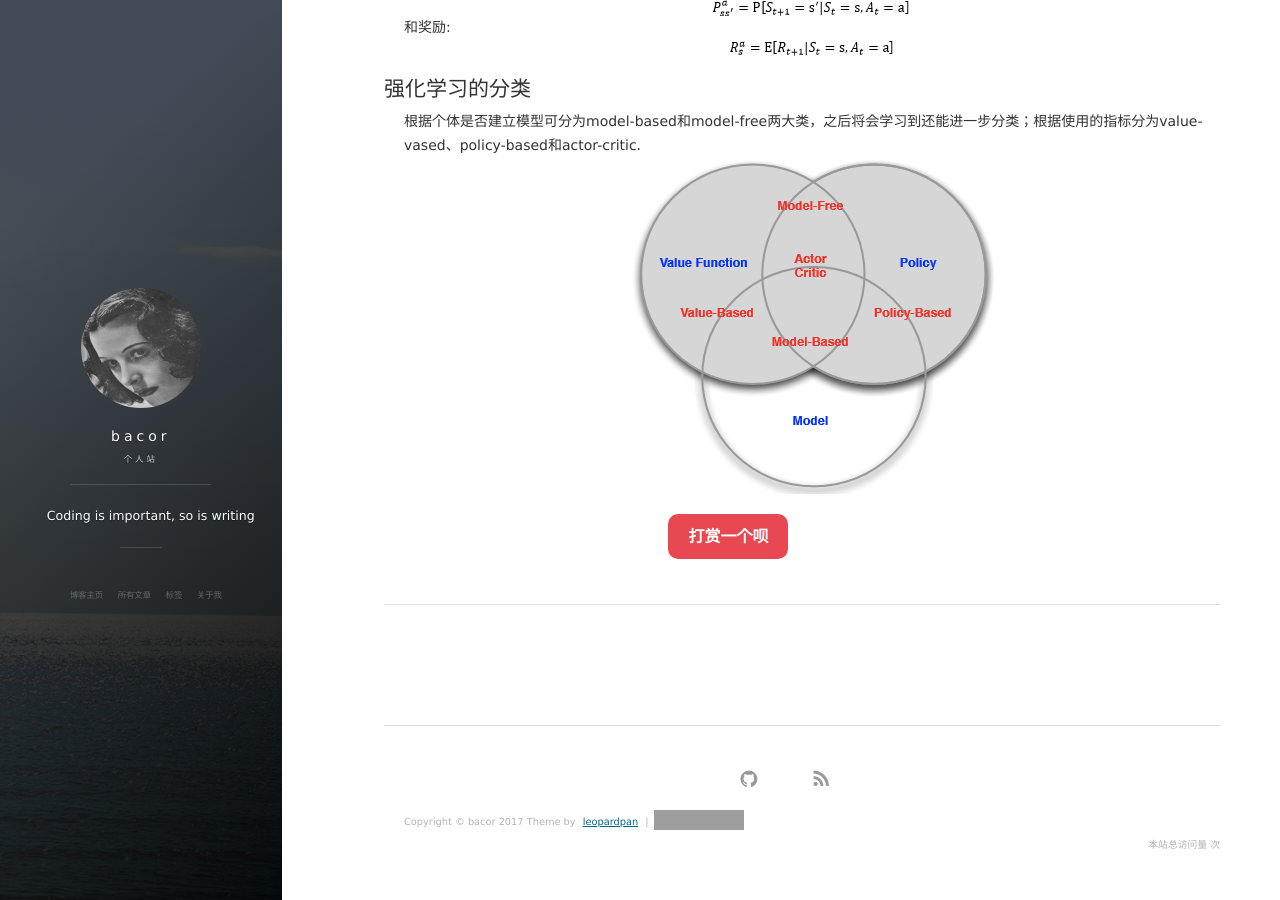
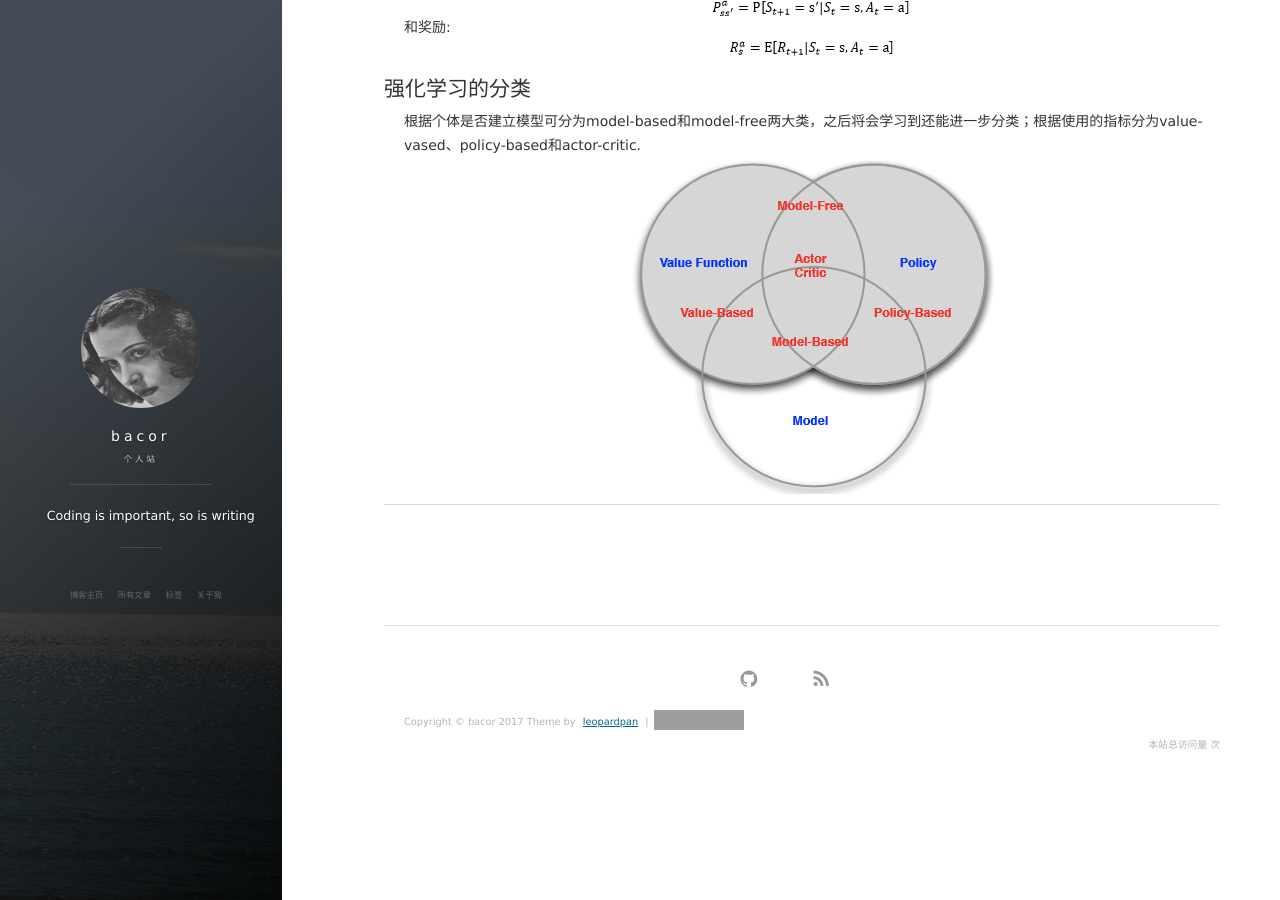
Before and after one commit to ibacor/ibacor.github.io, a Jekyll site: the page built from _posts/2017-10-16-introduction.md, in a window 1280 px wide and 900 px high, scrolled down 1412 px. Built offline with Jekyll 4.4.1, drawn with Linux system fonts in a browser that asks for light colours; nearby versions of some CDN libraries; comment, search, counter and statistics services are not loaded; grey boxes are pictures that could not be loaded.

Commit message:
fix intro 24

```diff
--- a/_includes/new-old.html
+++ b/_includes/new-old.html
@@ -1,6 +1,6 @@
 <section>
 
-            <div class="content-play">
+            <!-- <div class="content-play">
               <p><a href="javascript:void(0)" onclick="dashangToggle()" class="dashang" title="打赏，支持一下">打赏一个呗</a></p>
               <div class="hide_box-play"></div>
               <div class="shang_box-play">
@@ -72,5 +72,5 @@
             </a>
         </li>
         {% endif %}
-    </ul>
+    </ul> -->
 </section>
```
